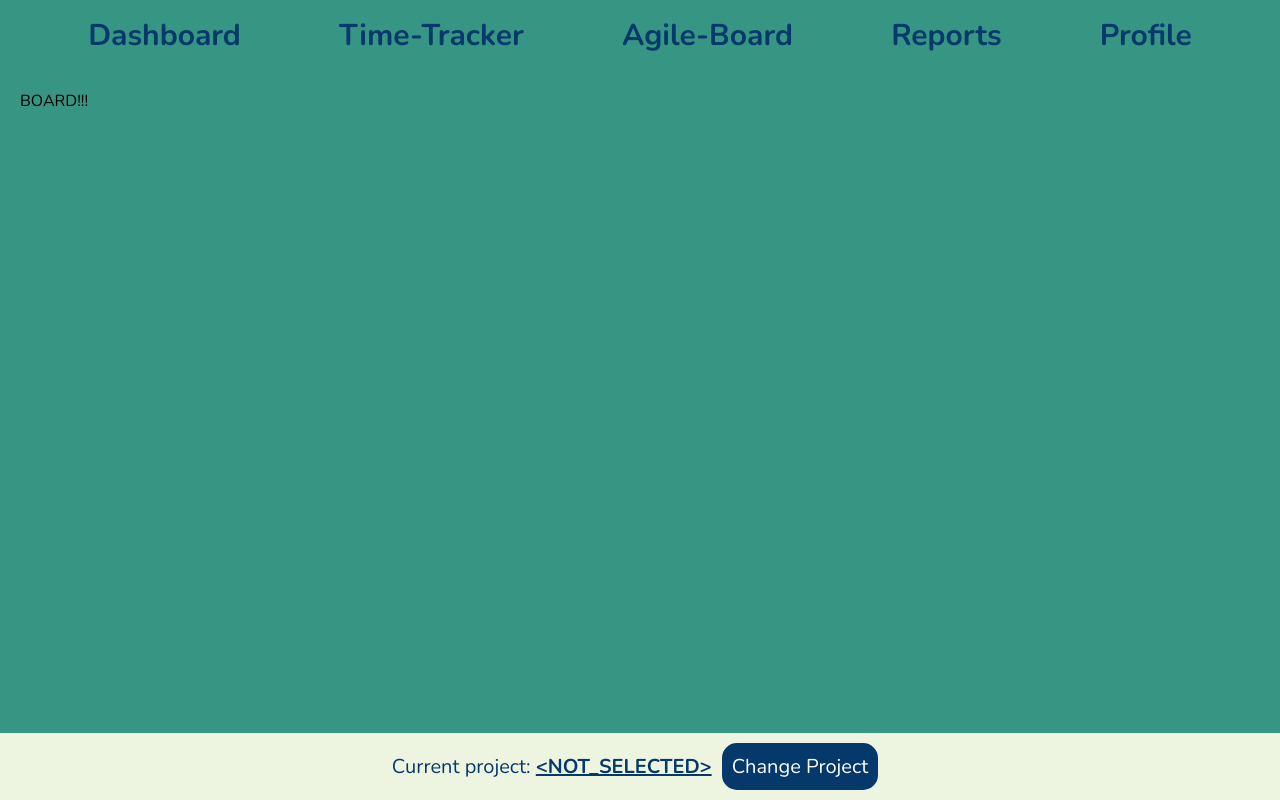
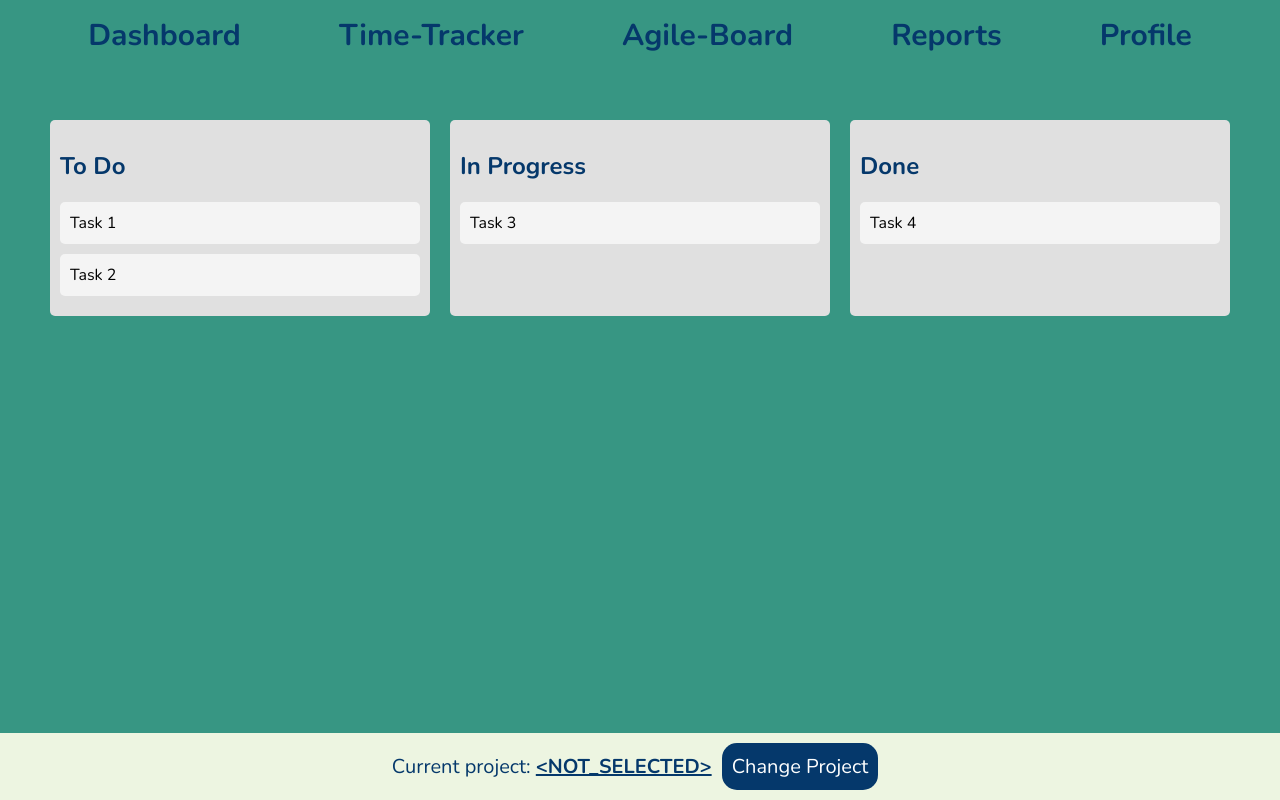
Before and after one commit to Fyordo/self-hosted-agile-tracker-app, a Vue app: page /board in a window 1280 px wide. Built offline with nearby package versions, Linux system fonts and the light colour scheme; no server answers; sample sign-in values are in the browser's storage.

Commit message:
feat: add board page

```diff
--- /dev/null
+++ b/src/components/board/Board.vue
@@ -0,0 +1,51 @@
+<template>
+    <div class="board">
+      <Column v-for="column in columns" :key="column.id" :column="column" />
+    </div>
+  </template>
+
+  <script>
+  import Column from './Column.vue';
+
+  export default {
+    components: {
+      Column
+    },
+    data() {
+      return {
+        columns: [
+          {
+            id: 1,
+            name: 'To Do',
+            tasks: [
+              { id: 1, name: 'Task 1' },
+              { id: 2, name: 'Task 2' }
+            ]
+          },
+          {
+            id: 2,
+            name: 'In Progress',
+            tasks: [
+              { id: 3, name: 'Task 3' }
+            ]
+          },
+          {
+            id: 3,
+            name: 'Done',
+            tasks: [
+              { id: 4, name: 'Task 4' }
+            ]
+          }
+        ]
+      }
+    }
+  }
+  </script>
+
+  <style scoped>
+  .board {
+    display: flex;
+    justify-content: space-between;
+    padding: 20px;
+  }
+  </style>
--- /dev/null
+++ b/src/components/board/Column.vue
@@ -0,0 +1,37 @@
+<template>
+    <div class="column">
+      <h2>{{ column.name }}</h2>
+      <div class="tasks">
+        <Task v-for="task in column.tasks" :key="task.id" :task="task" />
+      </div>
+    </div>
+  </template>
+
+  <script>
+  import Task from './Task.vue';
+
+  export default {
+    components: {
+      Task
+    },
+    props: {
+      column: {
+        type: Object,
+        required: true
+      }
+    }
+  }
+  </script>
+
+  <style scoped>
+  .column {
+    background-color: #e0e0e0;
+    padding: 10px;
+    margin: 10px;
+    border-radius: 5px;
+    flex: 1;
+  }
+  .tasks {
+    margin-top: 20px;
+  }
+  </style>
--- /dev/null
+++ b/src/components/board/Task.vue
@@ -0,0 +1,25 @@
+<template>
+    <div class="task">
+      {{ task.name }}
+    </div>
+  </template>
+
+  <script>
+  export default {
+    props: {
+      task: {
+        type: Object,
+        required: true
+      }
+    }
+  }
+  </script>
+
+  <style scoped>
+  .task {
+    background-color: #f4f4f4;
+    padding: 10px;
+    margin: 10px 0;
+    border-radius: 5px;
+  }
+  </style>
--- a/src/pages/Board.vue
+++ /dev/null
@@ -1,15 +0,0 @@
-<template>
-    <div>
-        BOARD!!!
-    </div>
-</template>
-
-<script>
-    export default {
-
-    }
-</script>
-
-<style>
-
-</style>
--- /dev/null
+++ b/src/pages/BoardPage.vue
@@ -0,0 +1,16 @@
+<template>
+    <Board />
+</template>
+
+<script>
+import Board from '@/components/board/Board.vue';
+export default {
+    components: {
+        Board
+    }
+}
+</script>
+
+<style>
+
+</style>
--- a/src/router/router.js
+++ b/src/router/router.js
@@ -1,6 +1,6 @@
 import AuthPage from "@/pages/Auth/AuthPage.vue";
 import RegisterPage from "@/pages/Auth/RegisterPage.vue";
-import Board from "@/pages/Board.vue";
+import BoardPage from "@/pages/BoardPage.vue";
 import DashboardPage from "@/pages/DashboardPage.vue";
 import ProfilePage from "@/pages/Profile/ProfilePage.vue";
 import ProfileEditPage from "@/pages/Profile/ProfileEditPage.vue";
@@ -21,7 +21,7 @@ const routes = [
     },
     {
         path: '/board',
-        component: Board,
+        component: BoardPage,
         name: "BoardPage"
     },
     {
```
